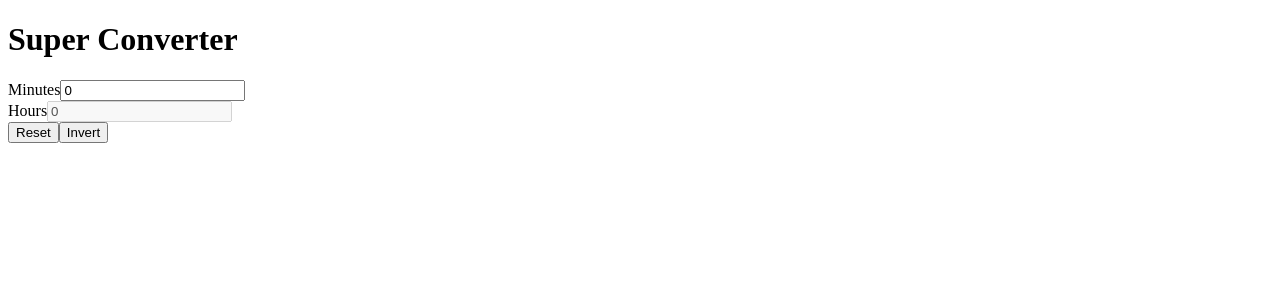
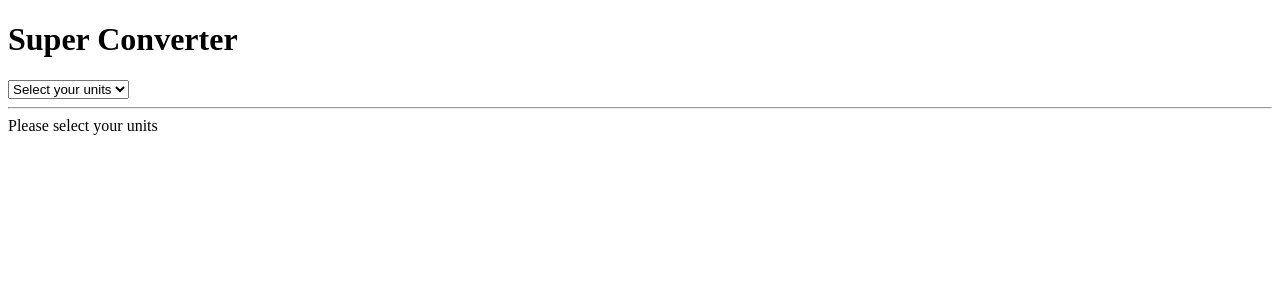
Before and after one commit to wnsgud0428/react-practice, a React (Create React App) app: page / in a window 1280 px wide. Shown: the top 300 px of the page. Built offline with nearby package versions, Linux system fonts and the light colour scheme.

Commit message:
#3.9 Final Practice and Recap

```diff
--- a/src/App.js
+++ b/src/App.js
@@ -1,6 +1,6 @@
 import { useEffect, useState } from "react";
 
-function App() {
+function MinutesToHours() {
   const [amount, setAmount] = useState(0);
   const [inverted, setFlipped] = useState(false);
   const onChange = (event) => {
@@ -14,7 +14,7 @@ function App() {
 
   return (
     <div>
-      <h1>Super Converter</h1>
+      <h3>Min 2 Hour</h3>
       <div>
         <label htmlFor="minutes">Minutes</label>
         <input
@@ -45,4 +45,34 @@ function App() {
   );
 }
 
+function KmToMiles() {
+  return (
+    <div>
+      <h2>KM 2 MILES</h2>
+    </div>
+  );
+}
+
+function App() {
+  const [index, setIndex] = useState("xx");
+  const onSelect = (event) => {
+    setIndex(event.target.value);
+  };
+
+  return (
+    <div>
+      <h1>Super Converter</h1>
+      <select value={index} onChange={onSelect}>
+        <option value="xx">Select your units</option>
+        <option value="0">Minutes & Hours</option>
+        <option value="1">Km & Miles</option>
+      </select>
+      <hr />
+      {index === "xx" ? "Please select your units" : null}
+      {index === "0" ? <MinutesToHours /> : null}
+      {index === "1" ? <KmToMiles /> : null}
+    </div>
+  );
+}
+
 export default App;
```
